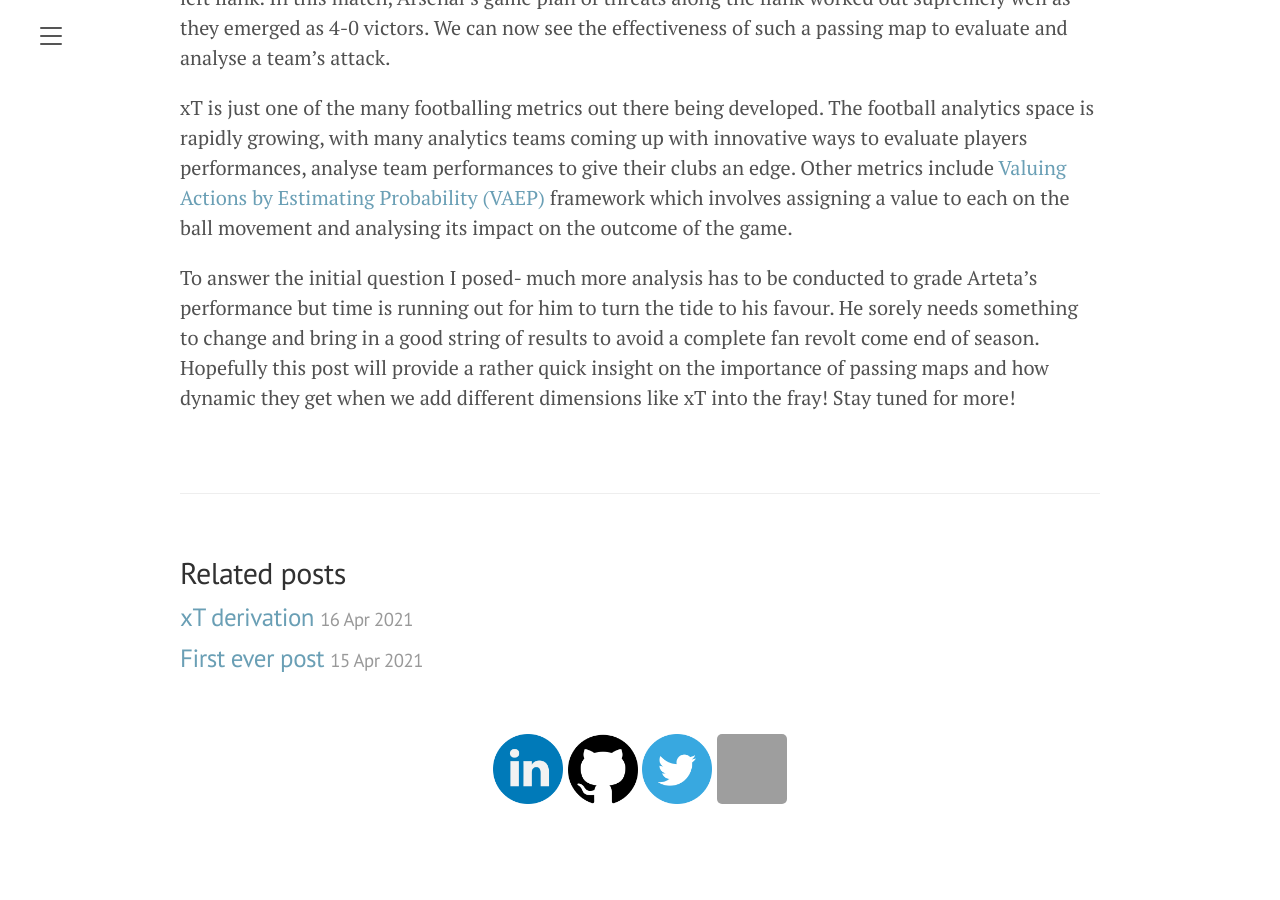
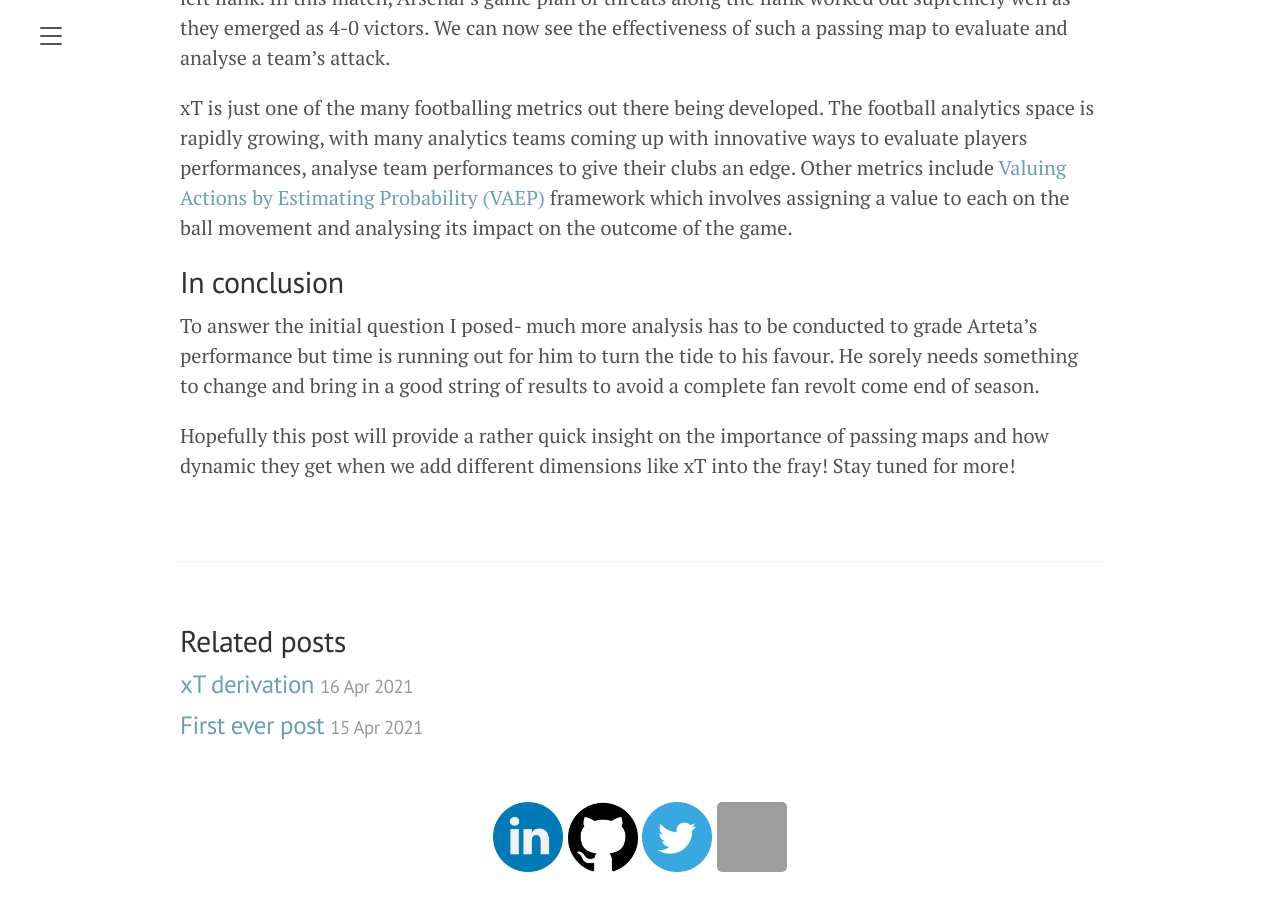
Before and after one commit to chuazy94/zy_blog_2, a Jekyll site: the page built from _posts/2021-04-17-mikel-arteta-50.md, in a window 1280 px wide and 900 px high, scrolled down 6237 px. Built offline with Jekyll 4.4.1, drawn with Linux system fonts in a browser that asks for light colours; formulas are drawn with MathJax 3; before the commit the page ends 7069 px from its top, so only the background shows below that; grey boxes are pictures that could not be loaded.

Commit message:
Update 2021-04-17-mikel-arteta-50.md

```diff
--- a/_posts/2021-04-17-mikel-arteta-50.md
+++ b/_posts/2021-04-17-mikel-arteta-50.md
@@ -51,7 +51,6 @@ xT is predominantly made of 2 parts – one is the expected payoff (probability
 
 I will be incorporating the xT values Karun has kindly provided from the 2017-2018 Premier League season. The results are visualised on a 12 x 8 grid diagram above. This intuitively makes sense as a position closer to the opposition goal should have a higher xT associated.
 
-
 ## A new dimension - xT weighted passing networks
 
 With the xT values, we are now able to include an additional dimension to the passing network. The total xT generated per player was calculated by summing all successful passes made by that player. This total xT value is represented by the colour of the nodes. The colour scales are weighted from lighter to darkest with increasing xT values. Here we can see how the xT weighted passing network appears for the same game:
@@ -62,4 +61,8 @@ With the xT values, we are now able to include an additional dimension to the pa
 
 xT is just one of the many footballing metrics out there being developed. The football analytics space is rapidly growing, with many analytics teams coming up with innovative ways to evaluate players performances, analyse team performances to give their clubs an edge. Other metrics include <a href="https://dtai.cs.kuleuven.be/sports/blog/exploring-how-vaep-values-actions"> Valuing Actions by Estimating Probability (VAEP)</a> framework which involves assigning a value to each on the ball movement and analysing its impact on the outcome of the game.
 
-To answer the initial question I posed- much more analysis has to be conducted to grade Arteta's performance but time is running out for him to turn the tide to his favour. He sorely needs something to change and bring in a good string of results to avoid a complete fan revolt come end of season. Hopefully this post will provide a rather quick insight on the importance of passing maps and how dynamic they get when we add different dimensions like xT into the fray! Stay tuned for more!
+## In conclusion
+
+To answer the initial question I posed- much more analysis has to be conducted to grade Arteta's performance but time is running out for him to turn the tide to his favour. He sorely needs something to change and bring in a good string of results to avoid a complete fan revolt come end of season.
+
+Hopefully this post will provide a rather quick insight on the importance of passing maps and how dynamic they get when we add different dimensions like xT into the fray! Stay tuned for more!
```
